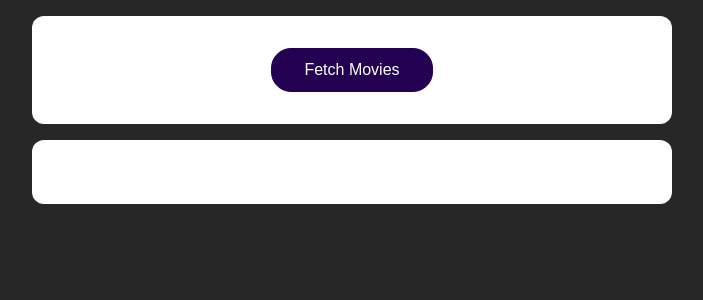
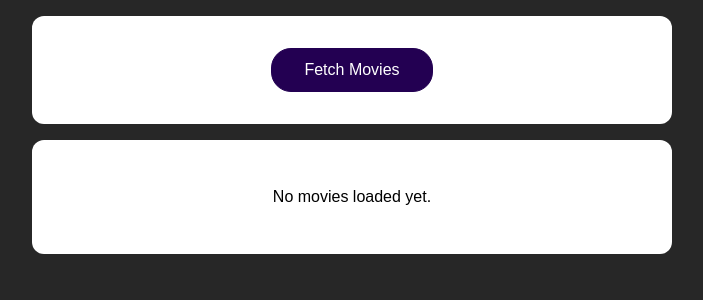
Before and after one commit to bduong94/sending-http-requests, a React (Create React App) app: page / in a window 1280 px wide. Shown: the top 300 px of the page, without its empty margins (288-991 px from the left). Built offline with nearby package versions, Linux system fonts and the light colour scheme.

Commit message:
Add additional conditionals for showing movie component

```diff
--- a/src/App.js
+++ b/src/App.js
@@ -31,7 +31,8 @@
         <button onClick={fetchMoviesHandler}>Fetch Movies</button>
       </section>
       <section>
-        {!isLoading && <MoviesList movies={movies} />}
+        {!isLoading && movies.length > 0 && <MoviesList movies={movies} />}
+        {!isLoading && movies.length === 0 && <p>No movies loaded yet.</p>}
         {isLoading && <p>Loading..</p>}
       </section>
     </React.Fragment>
```
